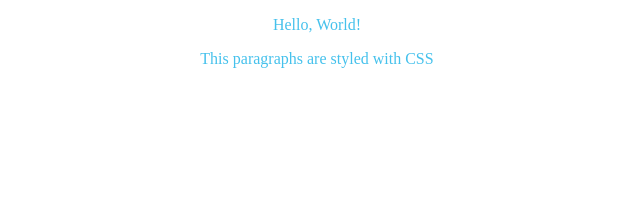
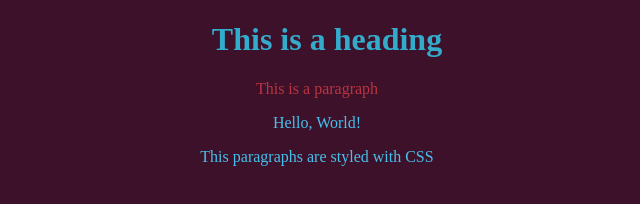
Before and after one commit to bagus25dzikri06/bmw-udacoding, a plain HTML site: page week-2/css/index3.html in a window 1280 px wide. Shown: the whole page, without its empty margins (323-963 px from the left). Drawn offline with Linux system fonts and the light colour scheme.

Commit message:
Halaman web menggunakan selector CSS dengan selector internal, external dan inline

```diff
--- a/week-2/css/index3.html
+++ b/week-2/css/index3.html
@@ -4,14 +4,22 @@
     <meta charset="utf-8">
     <meta name="viewport" content="width=device-width">
     <title>My Web</title>
+    <link rel="stylesheet" type="text/css" href="mystyle.css">
 </head>
 <style>
+    h1 {
+        color: #33accc;
+    }
+
     p {
         color: #45c1ec;
         text-align: center;
     }
 </style>
 <body>
+    <h1 style="text-align: center;">This is a heading</h1>
+    <p style="color: #bb3441;">This is a paragraph</p>
+
     <p>Hello, World!</p>
     <p>This paragraphs are styled with CSS</p>
 </body>
--- /dev/null
+++ b/week-2/css/mystyle.css
@@ -0,0 +1,8 @@
+body {
+    background-color: #3e112a;
+}
+
+h1 {
+    color: #33ad1a;
+    margin-left: 20px;
+}
```
Also changed, not shown: week-2/css/index.html (+1 -0 lines).
